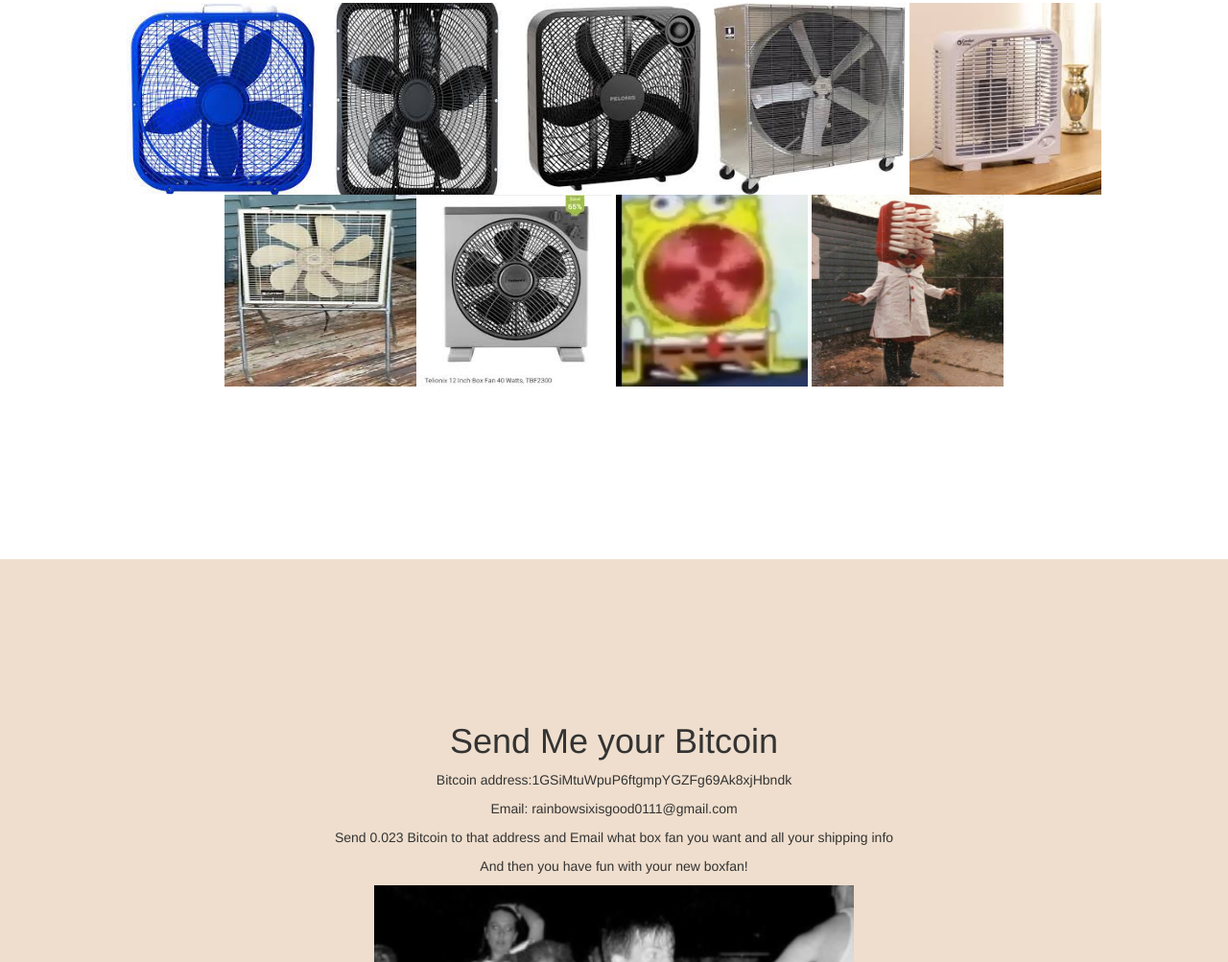
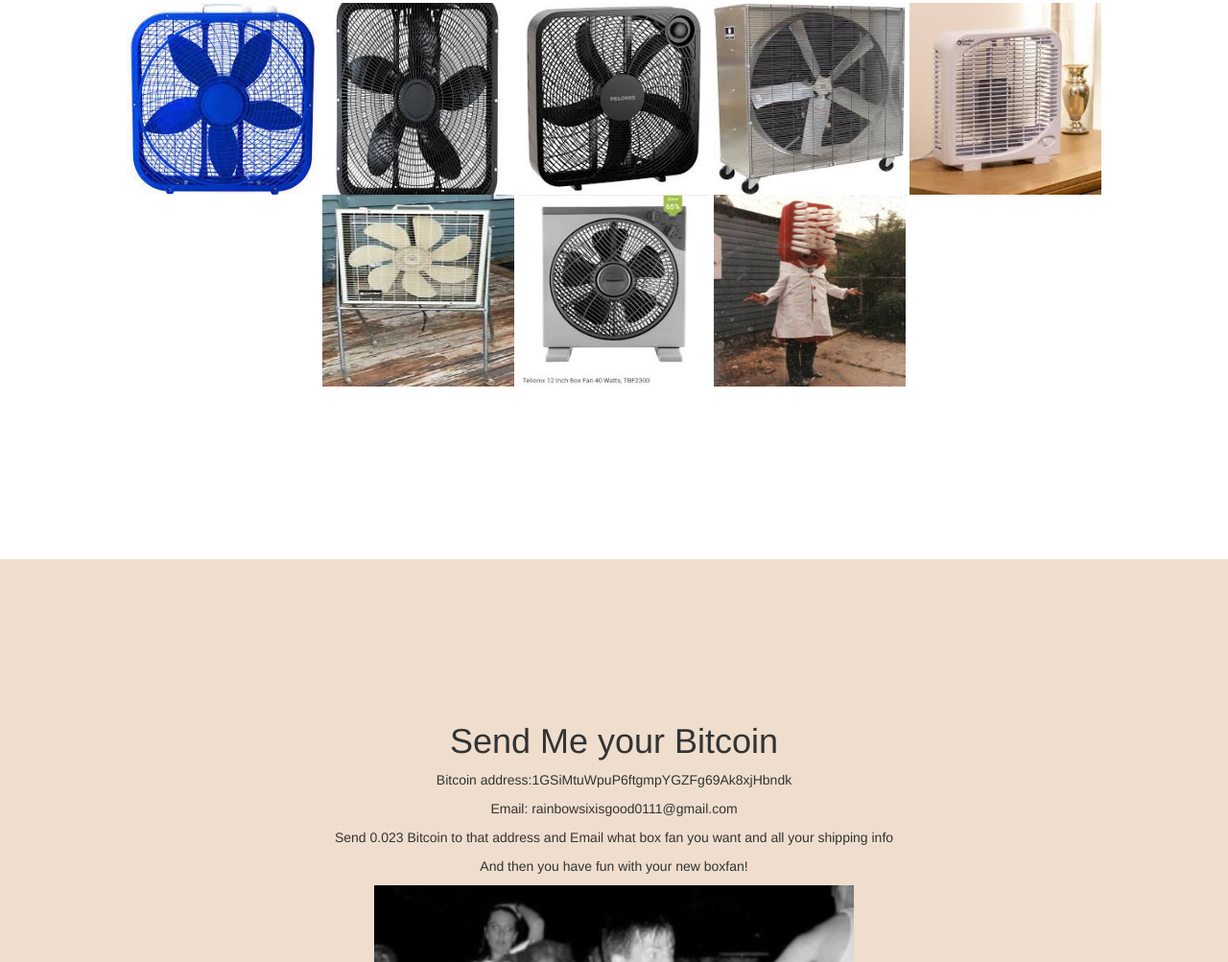
Before and after one commit to AncientNUGGET70/the-trader-man, a plain HTML site: page index.html in a window 1280 px wide. Shown: the part 1817-2820 px from the top of the page at 96% size. Drawn offline with Linux system fonts and the light colour scheme.

Commit message:
Update index.html

```diff
--- a/index.html
+++ b/index.html
@@ -88,7 +88,6 @@
 		    <img src="forsale5.jpg" alt="one of many boxfans" style="width:200px;height:200px;">
 		    <img src="forsale6.jpg" alt="one of many boxfans" style="width:200px;height:200px;">
 		    <img src="forsale7.jpg" alt="one of many boxfans" style="width:200px;height:200px;">
-		    <img src="forsale8.JPG" alt="one of many boxfans" style="width:200px;height:200px;">
 		    <img src="toothbrush.png" alt="one of many boxfans" style="width:200px;height:200px;">
                 </div>
             </div>
```
